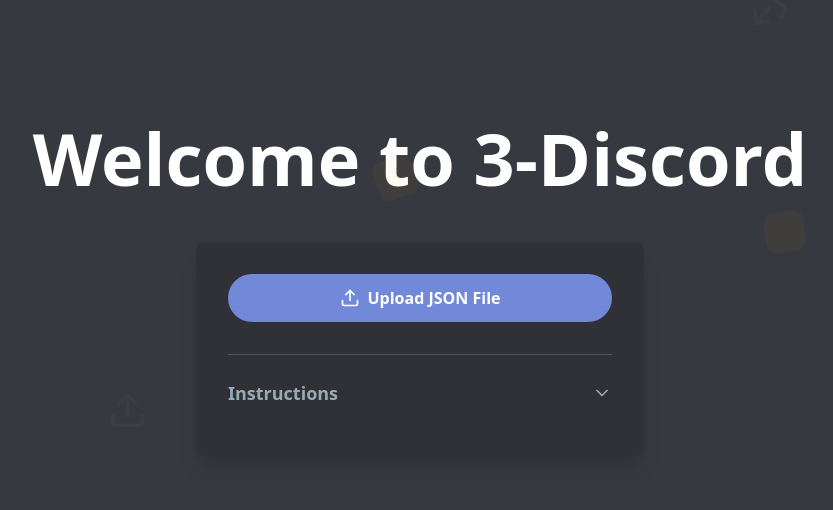
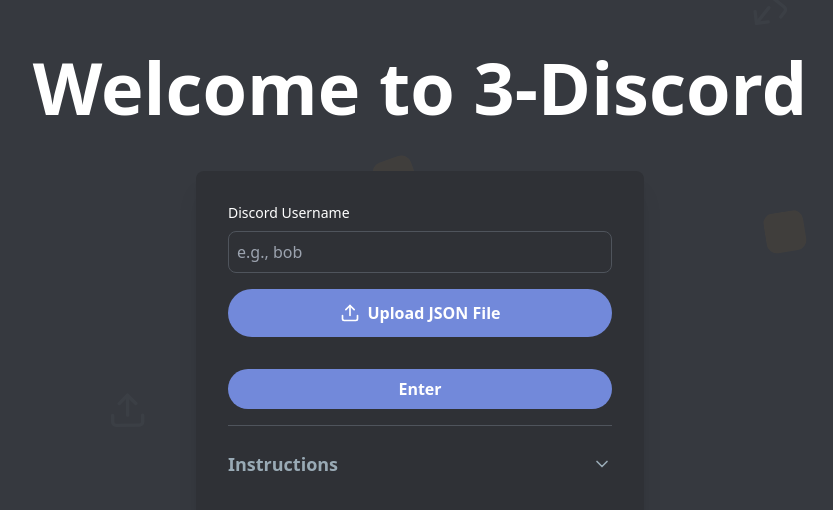
Before and after one commit to huygnguyen04/at-everyone, a Next.js app in the folder frontend/: page / in a window 1280 px wide. Shown: the part 112-622 px from the top of the page, without its empty margins (220-1053 px from the left). Built offline with nearby package versions, Linux system fonts and the light colour scheme.

Commit message:
fix username

```diff
--- a/frontend/src/app/page.tsx
+++ b/frontend/src/app/page.tsx
@@ -1,12 +1,10 @@
 "use client"
-
 
 import type React from "react"
 import { useState, useEffect, useRef } from "react"
 import { Upload, ChevronDown, ChevronUp } from "lucide-react"
 import { motion, useAnimation } from "framer-motion"
 import { useRouter } from "next/navigation"
-
 
 const shapes = [
   <path key="triangle" d="M25 0L50 25L25 50L0 25L25 0Z" fill="#7289DA" />,
@@ -16,12 +14,10 @@
   <Upload key="upload" size={40} color="#99AAB5" />,
 ]
 
-
 const getRandomPosition = () => ({
   x: Math.random() * (typeof window !== "undefined" ? window.innerWidth : 1000),
   y: Math.random() * (typeof window !== "undefined" ? window.innerHeight : 1000),
 })
-
 
 const FloatingShape = ({
   children,
@@ -33,7 +29,6 @@
   initialY: number
 }) => {
   const controls = useAnimation()
-
 
   useEffect(() => {
     const animateShape = async () => {
@@ -53,7 +48,6 @@
     animateShape()
   }, [controls, initialX, initialY])
 
-
   return (
     <motion.div className="absolute opacity-5" style={{ x: initialX, y: initialY }} animate={controls}>
       {children}
@@ -61,16 +55,16 @@
   )
 }
 
-
 export default function Home() {
   const [isInstructionsOpen, setIsInstructionsOpen] = useState(false)
   const [uploadFeedback, setUploadFeedback] = useState("")
+  const [discordUsername, setDiscordUsername] = useState("")
+  const [selectedFile, setSelectedFile] = useState<File | null>(null)
   const router = useRouter()
   const [shapesData, setShapesData] = useState<
     { x: number; y: number; ShapeComponent: React.ReactNode }[]
   >([])
   const instructionsRef = useRef<HTMLDivElement>(null)
-
 
   useEffect(() => {
     const generatedShapes = Array.from({ length: 20 }, (_, index) => {
@@ -81,42 +75,68 @@
     setShapesData(generatedShapes)
   }, [])
 
+  const handleFileChange = (event: React.ChangeEvent<HTMLInputElement>) => {
+    const file = event.target.files?.[0]
+    if (file) {
+      setSelectedFile(file)
+      setUploadFeedback(`File selected: ${file.name}`)
+    }
+  }
 
- const handleFileUpload = async (event: React.ChangeEvent<HTMLInputElement>) => {
-  const file = event.target.files?.[0];
-  if (file) {
-    if (file.type === "application/json") {
-      // Create FormData and append the file
-      const formData = new FormData();
-      formData.append("file", file);
-      setUploadFeedback("File processing.....");
+  const processUsername = async () => {
+    if (!discordUsername.trim()) {
+      throw new Error("Please enter a Discord username.")
+    }
+    const response = await fetch("http://127.0.0.1:5000/processUsername", {
+      method: "POST",
+      headers: {
+        "Content-Type": "application/json",
+      },
+      body: JSON.stringify({ username: discordUsername }),
+    })
+    if (!response.ok) {
+      const errorData = await response.json()
+      throw new Error(errorData.error || "Username processing failed.")
+    }
+    return response.json()
+  }
+
+  const handleSubmit = async () => {
+    if (!selectedFile) {
+      setUploadFeedback("Please upload a JSON file.")
+      return
+    }
+    if (selectedFile.type !== "application/json") {
+      setUploadFeedback("Please upload a JSON file.")
+      return
+    }
     try {
-        // Replace the URL with your Flask server's URL if different
+      setUploadFeedback("Processing username.....")
+      // Call the API to process the username.
+      await processUsername()
+
+      // Now proceed with file upload.
+      const formData = new FormData()
+      formData.append("file", selectedFile)
+      setUploadFeedback("File processing.....")
       const response = await fetch("http://127.0.0.1:5000/upload", {
         method: "POST",
         body: formData,
-        });
-
-        const result = await response.json();
+      })
+      const result = await response.json()
 
       if (response.ok) {
-          setUploadFeedback("File uploaded successfully! Redirecting...");
-          // Optionally process result.data or other response data
-          await new Promise((resolve) => setTimeout(resolve, 1500));
-          router.push("/metrics");
+        setUploadFeedback("File uploaded successfully! Redirecting...")
+        await new Promise((resolve) => setTimeout(resolve, 1500))
+        router.push("/metrics")
       } else {
-          setUploadFeedback(result.error || "File upload failed.");
+        setUploadFeedback(result.error || "File upload failed.")
       }
-      } catch (error) {
-        console.error("Error uploading file:", error);
-        setUploadFeedback("An error occurred while uploading.");
-      }
-    } else {
-      setUploadFeedback("Please upload a JSON file.");
+    } catch (error: any) {
+      console.error("Error processing username or uploading file:", error)
+      setUploadFeedback(error.message || "An error occurred while processing.")
     }
   }
-};
-
 
   const toggleInstructions = () => {
     setIsInstructionsOpen(!isInstructionsOpen)
@@ -124,7 +144,6 @@
       instructionsRef.current.style.maxHeight = isInstructionsOpen ? "0px" : `${instructionsRef.current.scrollHeight}px`
     }
   }
-
 
   return (
     <main className="min-h-screen bg-[#36393F] flex flex-col items-center justify-center p-4 relative overflow-hidden">
@@ -139,14 +158,29 @@
         ))}
       </div>
 
-
       <h1 className="text-5xl md:text-7xl font-bold text-center mb-12 text-white animate-fade-in-down">
         Welcome to 3-Discord
       </h1>
 
-
       <div className="bg-[#2F3136] p-8 rounded-lg shadow-xl w-full max-w-md relative z-10">
         <div className="mb-8">
+          <div className="mb-4">
+            <label
+              htmlFor="discord-username"
+              className="block text-sm font-medium text-white mb-2"
+            >
+              Discord Username
+            </label>
+            <input
+              id="discord-username"
+              type="text"
+              value={discordUsername}
+              onChange={(e) => setDiscordUsername(e.target.value)}
+              className="border border-[#4F545C] bg-[#2F3136] text-white rounded-lg w-full p-2 focus:outline-none focus:ring-2 focus:ring-[#7289DA]"
+              placeholder="e.g., bob"
+            />
+          </div>
+
           <label
             htmlFor="file-upload"
             className="cursor-pointer bg-[#7289DA] hover:bg-[#677BC4] text-white font-bold py-3 px-6 rounded-full inline-flex items-center transition-colors duration-300 w-full justify-center"
@@ -154,8 +188,13 @@
             <Upload className="w-5 h-5 mr-2" />
             <span>Upload JSON File</span>
           </label>
-         <input id="file-upload" type="file" accept=".json" onChange={handleFileUpload} className="hidden" />
-         {uploadFeedback && (
+          <input id="file-upload" type="file" accept=".json" onChange={handleFileChange} className="hidden" />
+          {selectedFile && (
+            <p className="mt-2 text-sm text-green-400">
+              File selected: {selectedFile.name}
+            </p>
+          )}
+          {uploadFeedback && !uploadFeedback.startsWith("File selected:") && (
             <p
               className={`mt-4 text-sm ${uploadFeedback.includes("successfully") ? "text-green-400" : "text-red-400"}`}
             >
@@ -164,6 +203,12 @@
           )}
         </div>
 
+        <button
+          onClick={handleSubmit}
+          className="bg-[#7289DA] hover:bg-[#677BC4] text-white font-bold py-2 px-4 rounded-full inline-flex items-center justify-center w-full transition-colors duration-300 mb-4"
+        >
+          Enter
+        </button>
 
         <div className="border-t border-[#4F545C] pt-6">
           <button
```
Also changed, not shown: 2 other files (tests, documents, lock files or other folders). Lines whose indentation alone changed are shown as unchanged.
